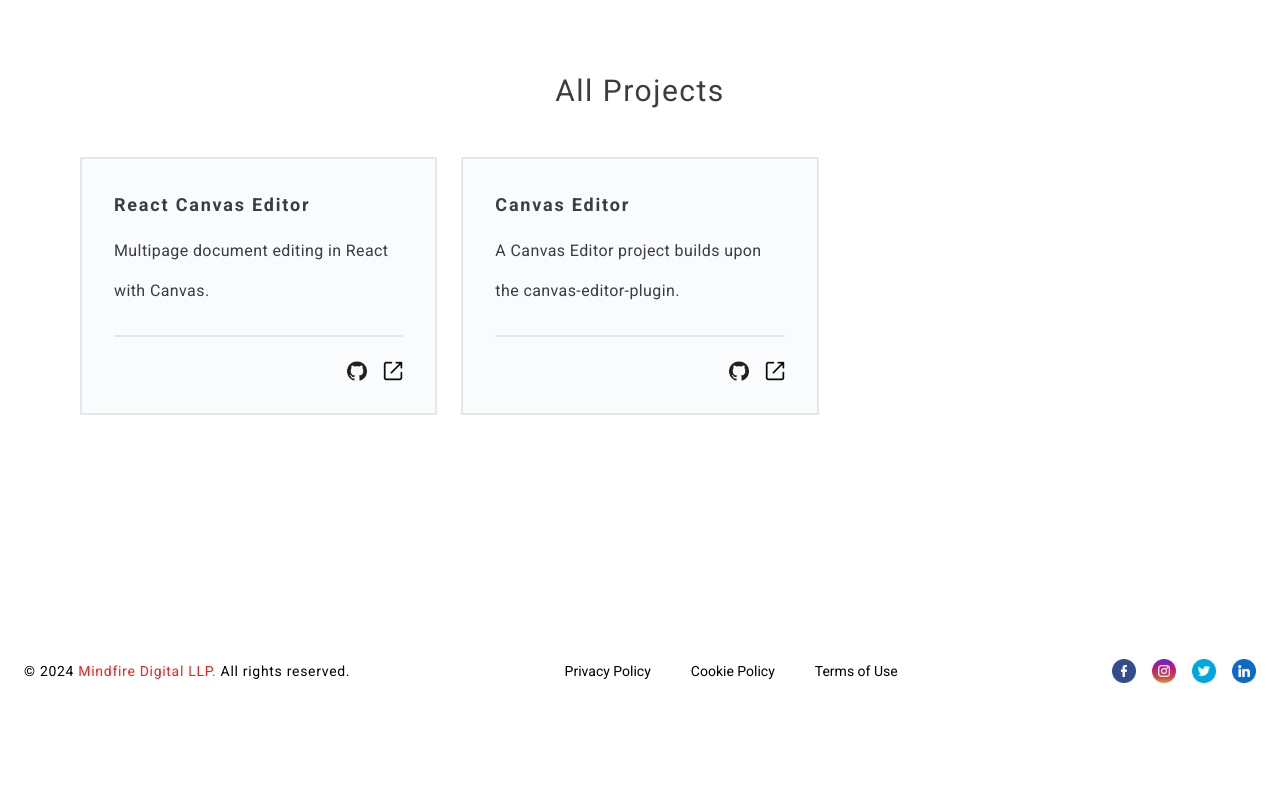
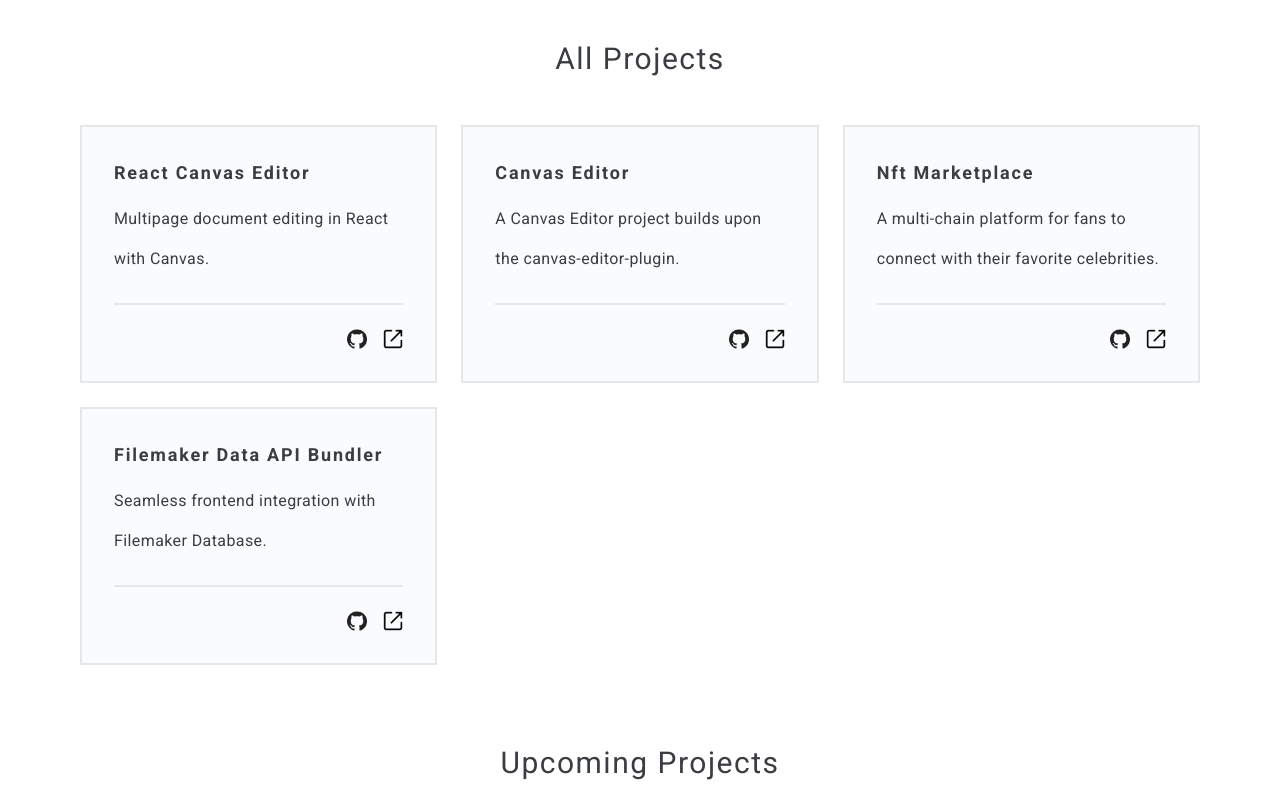
Before and after one commit to praliptarajoo/mindfiredigital.github.io, a Next.js app: page /projects in a window 1280 px wide. Shown: the part 600-1400 px from the top of the page. Before the commit the page ends 1303 px from the top, so only its background shows below. Built offline with nearby package versions, Linux system fonts and the light colour scheme.

Commit message:
feat: Upcoming Projects UI with dummy data.

```diff
--- a/src/app/projects/assets/projects.json
+++ b/src/app/projects/assets/projects.json
@@ -10,5 +10,17 @@
     "shortDescription": "A Canvas Editor project builds upon the canvas-editor-plugin.",
     "githubUrl": "https://github.com/mindfiredigital/canvas-editor",
     "documentationUrl": "https://mindfiredigital.github.io/canvas-editor"
+  },
+  {
+    "title": "nft marketplace",
+    "shortDescription": "A multi-chain platform for fans to connect with their favorite celebrities.",
+    "githubUrl": "https://github.com/mindfiredigital/nft-marketplace",
+    "documentationUrl": "https://github.com/mindfiredigital/nft-marketplace"
+  },
+  {
+    "title": "filemaker data API bundler",
+    "shortDescription": "Seamless frontend integration with Filemaker Database.",
+    "githubUrl": "https://github.com/mindfiredigital/fmdapi-node-weaver",
+    "documentationUrl": "https://github.com/mindfiredigital/fmdapi-node-weaver"
   }
 ]
--- /dev/null
+++ b/src/app/projects/assets/upcomingProjects.json
@@ -0,0 +1,22 @@
+[
+  {
+    "id": 1,
+    "title": "Upcoming Projects Example",
+    "shortDescription": "Lorem ipsum dolor sit amet consectetur adipisicing elit. Iste quos mollitia sed quod consectetur at quam dolore praesentium neque eos assumenda iusto nam laborum laboriosam odio blanditiis possimus accusantium recusandae porro exercitationem itaque"
+  },
+  {
+    "id": 2,
+    "title": "Upcoming Projects Example",
+    "shortDescription": "Lorem ipsum dolor sit amet consectetur adipisicing elit. Iste quos mollitia sed quod consectetur at quam dolore praesentium neque eos assumenda iusto nam laborum laboriosam odio blanditiis possimus accusantium recusandae porro exercitationem itaque"
+  },
+  {
+    "id": 3,
+    "title": "Upcoming Projects Example",
+    "shortDescription": "Lorem ipsum dolor sit amet consectetur adipisicing elit. Iste quos mollitia sed quod consectetur at quam dolore praesentium neque eos assumenda iusto nam laborum laboriosam odio blanditiis possimus accusantium recusandae porro exercitationem itaque"
+  },
+  {
+    "id": 3,
+    "title": "Upcoming Projects Example",
+    "shortDescription": "Lorem ipsum dolor sit amet consectetur adipisicing elit. Iste quos mollitia sed quod consectetur at quam dolore praesentium neque eos assumenda iusto nam laborum laboriosam odio blanditiis possimus accusantium recusandae porro exercitationem itaque"
+  }
+]
--- a/src/app/projects/components/ProjectCard.tsx
+++ b/src/app/projects/components/ProjectCard.tsx
@@ -18,21 +18,27 @@ export default function ProjectCard({
   documentationUrl,
 }: Props) {
   return (
-    <div className="border-2 p-8 transition-[box-shadow] shadow-none hover:shadow-xl bg-slate-50/70">
-      <h3 className="font-bold text-lg tracking-widest text-mindfire-text-black capitalize ">
+    <div className='border-2 p-8 transition-[box-shadow] shadow-none hover:shadow-xl bg-slate-50/70'>
+      <h3 className='font-bold text-lg tracking-widest text-mindfire-text-black capitalize '>
         {title}
       </h3>
-      <p className="mt-3 text-mf-dark tracking-wide leading-10">
+      <p className='mt-3 text-mf-dark tracking-wide leading-10'>
         {shortDescription}
       </p>
-      <div className="flex gap-4 justify-end mt-6 pt-6 border-t-2">
-        <Link href={githubUrl!} target="_blank">
-          <Image src={github} height={20} width={20} alt="facebook_img" />
-        </Link>
-        <Link href={documentationUrl ?? ""} target="_blank">
-          <Image src={redirect} height={20} width={20} alt="facebook_img" />
-        </Link>
-      </div>
+      {(githubUrl || documentationUrl) && (
+        <div className='flex gap-4 justify-end mt-6 pt-6 border-t-2'>
+          {githubUrl && (
+            <Link href={githubUrl!} target='_blank'>
+              <Image src={github} height={20} width={20} alt='facebook_img' />
+            </Link>
+          )}
+          {documentationUrl && (
+            <Link href={documentationUrl ?? ""} target='_blank'>
+              <Image src={redirect} height={20} width={20} alt='facebook_img' />
+            </Link>
+          )}
+        </div>
+      )}
     </div>
   );
 }
--- a/src/app/projects/components/ProjectGrid.tsx
+++ b/src/app/projects/components/ProjectGrid.tsx
@@ -1,13 +1,18 @@
 import React from "react";
-import projectData from "../assets/projects.json";
 import ProjectCard from "./ProjectCard";
-export default function ProjectGrid() {
+
+interface Props {
+  title: string;
+  projectData: any[];
+}
+
+export default function ProjectGrid({ title, projectData }: Props) {
   return (
-    <section className="py-28 mb-28" id="all-projects">
-      <h2 className="tracking-wider text-3xl font-medium capitalize text-mindfire-text-black  text-center">
-        all Projects
+    <section className='mt-20' id='all-projects'>
+      <h2 className='tracking-wider text-3xl font-medium capitalize text-mindfire-text-black  text-center'>
+        {title}
       </h2>
-      <div className="mt-12 px-4 grid gap-6 max-w-6xl mx-auto md:grid-cols-2 lg:grid-cols-3">
+      <div className='mt-12 px-4 grid gap-6 max-w-6xl mx-auto md:grid-cols-2 lg:grid-cols-3'>
         {projectData.map(
           ({ title, shortDescription, githubUrl, documentationUrl }, index) => {
             return (
--- a/src/app/projects/page.tsx
+++ b/src/app/projects/page.tsx
@@ -2,39 +2,46 @@ import Image from "next/image";
 import Link from "next/link";
 import projectsImage from "../../../public/images/projects.webp";
 import ProjectGrid from "./components/ProjectGrid";
+import projectData from "./assets/projects.json";
+import upcomingProjectData from "./assets/upcomingProjects.json";
 
 export default function ProjectsPage() {
   return (
     <>
-      <section className="bg-slate-50">
-        <div className="flex flex-col lg:flex-row justify-between lg:p-6 lg:px-10">
-          <div className="px-8 lg:basis-2/5 py-16 lg:pl-0">
-            <h1 className="text-4xl leading-10 md:text-5xl max-w-lg md:!leading-[3.5rem] tracking-wide text-mindfire-text-black">
+      <section className='bg-slate-50'>
+        <div className='flex flex-col lg:flex-row justify-between lg:p-6 lg:px-10'>
+          <div className='px-8 lg:basis-2/5 py-16 lg:pl-0'>
+            <h1 className='text-4xl leading-10 md:text-5xl max-w-lg md:!leading-[3.5rem] tracking-wide text-mindfire-text-black'>
               Inspiring Innovation on Your Creative Endeavors.
             </h1>
-            <p className="mt-6 text-xl text-mf-light-grey tracking-wide">
+            <p className='mt-6 text-xl text-mf-light-grey tracking-wide'>
               Harness the potential of your innovative spirit.
             </p>
-            <div className="flex flex-wrap items-start gap-6 mt-10">
+            <div className='flex flex-wrap items-start gap-6 mt-10'>
               <Link
-                href="#all-projects"
-                className="bg-mf-red text-center text-white tracking-widest capitalize rounded-full px-8 py-3"
-              >
+                href='#all-projects'
+                className='bg-mf-red text-center text-white tracking-widest capitalize rounded-full px-8 py-3'>
                 find projects
               </Link>
             </div>
           </div>
           <Image
             src={projectsImage}
-            alt="group-of-people-gathered-around-wooden-table"
-            className="max-lg:w-full object-contain"
-            height="500"
-            width="600"
+            alt='group-of-people-gathered-around-wooden-table'
+            className='max-lg:w-full object-contain'
+            height='500'
+            width='600'
             priority
           />
         </div>
       </section>
-      <ProjectGrid />
+      <ProjectGrid title='all Projects' projectData={projectData} />
+      <div className='mb-20'>
+        <ProjectGrid
+          title='Upcoming Projects'
+          projectData={upcomingProjectData}
+        />
+      </div>
     </>
   );
 }
```
